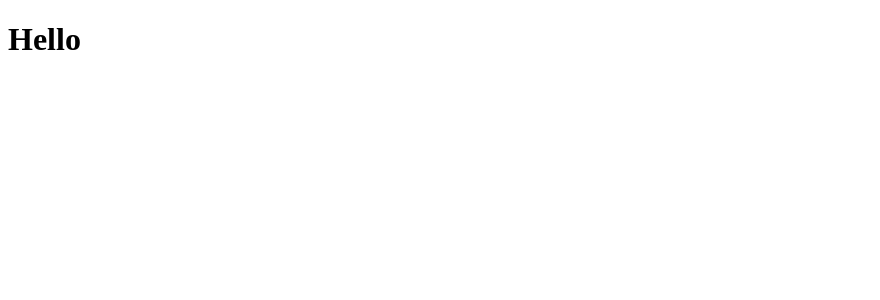
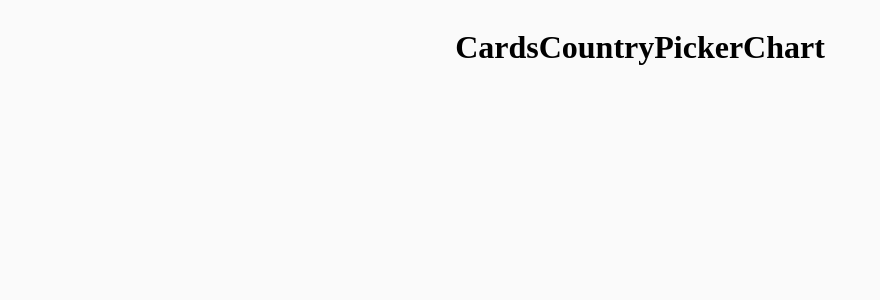
Before and after one commit to MaansiBotke/covid-tracker, a React (Create React App) app: page / in a window 1280 px wide. Shown: the top 300 px of the page, without its empty margins (0-880 px from the left). Built offline with nearby package versions, Linux system fonts and the light colour scheme.

Commit message:
initial project skeleton

```diff
--- a/src/App.js
+++ b/src/App.js
@@ -1,10 +1,14 @@
 import React from 'react';
+import { Cards, Chart, CountryPicker } from './components';
+import styles from './App.module.css';
 
 class App extends React.Component {
   render() {
     return (
-      <div>
-        <h1>Hello</h1>
+      <div className={styles.container}>
+        <Cards />
+        <CountryPicker />
+        <Chart />
       </div>
     )
   }
--- /dev/null
+++ b/src/App.module.css
@@ -0,0 +1,9 @@
+body {
+    background-color: rgb(250, 250, 250);
+}
+
+.container {
+    display: flex;
+    align-items: center;
+    justify-content: center;
+}
--- /dev/null
+++ b/src/components/Cards/Cards.jsx
@@ -0,0 +1,9 @@
+import React from 'react';
+
+const Cards = () => {
+    return (
+        <h1>Cards</h1>
+    )
+}
+
+export default Cards;
--- /dev/null
+++ b/src/components/Chart/Chart.jsx
@@ -0,0 +1,9 @@
+import React from 'react';
+
+const Chart = () => {
+    return (
+        <h1>Chart</h1>
+    )
+}
+
+export default Chart;
--- /dev/null
+++ b/src/components/CountryPicker/CountryPicker.jsx
@@ -0,0 +1,9 @@
+import React from 'react';
+
+const CountryPicker = () => {
+    return (
+        <h1>CountryPicker</h1>
+    )
+}
+
+export default CountryPicker;
--- /dev/null
+++ b/src/components/index.js
@@ -0,0 +1,3 @@
+export { default as Cards } from './Cards/Cards';
+export { default as Chart } from './Chart/Chart';
+export { default as CountryPicker } from './CountryPicker/CountryPicker';
```
Also changed, not shown: src/components/Cards/Cards.module.css (added), src/components/Chart/Chart.module.css (added), src/components/CountryPicker/CountryPicker.module.css (added).
